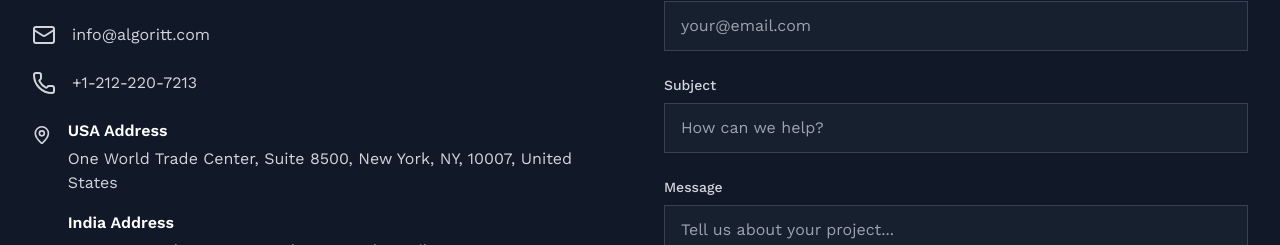
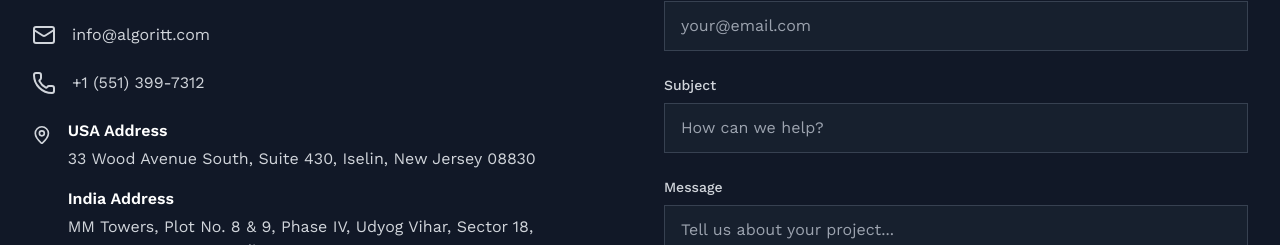
Before and after one commit to algoritt/algoritt-website, a Next.js app: page /contact in a window 1280 px wide. Shown: the part 705-950 px from the top of the page. Built offline with nearby package versions, Linux system fonts and the light colour scheme; no server answers.

Commit message:
Updated contact details on the website

```diff
--- a/app/contact/page.tsx
+++ b/app/contact/page.tsx
@@ -106,7 +106,7 @@
                 >
                   <Phone className="w-6 h-6" />
                   <div className="flex flex-col">
-                    <a href="tel:+12122207213">+1-212-220-7213</a>
+                    <a href="tel:+15513997312">+1 (551) 399‑7312</a>
                   </div>
                 </motion.div>
 
@@ -118,7 +118,7 @@
                   <div className="space-y-4">
                     <div>
                       <h3 className="font-semibold text-white mb-1">USA Address</h3>
-                      <p>One World Trade Center, Suite 8500, New York, NY, 10007, United States</p>
+                      <p>33 Wood Avenue South, Suite 430, Iselin, New Jersey 08830</p>
                     </div>
                     <div>
                       <h3 className="font-semibold text-white mb-1">India Address</h3>
--- a/app/cookies/page.tsx
+++ b/app/cookies/page.tsx
@@ -65,7 +65,7 @@
               <h3>Definitions</h3>
               <p>For the purposes of this Cookies Policy:</p>
               <ul>
-                <li><strong>Company</strong> (referred to as either &ldquo;the Company&rdquo;, &ldquo;We&rdquo;, &ldquo;Us&rdquo; or &ldquo;Our&rdquo; in this Cookies Policy) refers to Finresourcing LLC (DBA Algoritt Consulting), One World Trade Center, Suite 8500, New York, NY, 10007, United States.</li>
+                <li><strong>Company</strong> (referred to as either &ldquo;the Company&rdquo;, &ldquo;We&rdquo;, &ldquo;Us&rdquo; or &ldquo;Our&rdquo; in this Cookies Policy) refers to Finresourcing LLC (DBA Algoritt Consulting), 33 Wood Avenue South, Suite 430, Iselin, New Jersey 08830.</li>
                 <li><strong>Cookies</strong> means small files that are placed on Your computer, mobile device or any other device by a website, containing details of your browsing history on that website among its many uses.</li>
                 <li><strong>Website</strong> refers to Algoritt, accessible from https://algoritt.com/</li>
                 <li><strong>You</strong> means the individual accessing or using the Website, or a company, or any legal entity on behalf of which such individual is accessing or using the Website, as applicable.</li>
--- a/app/privacy/page.tsx
+++ b/app/privacy/page.tsx
@@ -63,7 +63,7 @@
               <p>For the purposes of this Privacy Policy:</p>
               <ul>
                 <li><strong>Account</strong> means a unique account created for You to access our Service or parts of our Service.</li>
-                <li><strong>Company</strong> (referred to as either &ldquo;the Company&rdquo;, &ldquo;We&rdquo;, &ldquo;Us&rdquo; or &ldquo;Our&rdquo; in this Agreement) refers to Finresourcing LLC (DBA Algoritt Consulting), One World Trade Center, Suite 8500, New York, NY, 10007, United States.</li>
+                <li><strong>Company</strong> (referred to as either &ldquo;the Company&rdquo;, &ldquo;We&rdquo;, &ldquo;Us&rdquo; or &ldquo;Our&rdquo; in this Agreement) refers to Finresourcing LLC (DBA Algoritt Consulting), 33 Wood Avenue South, Suite 430, Iselin, New Jersey 08830.</li>
                 <li><strong>Cookies</strong> are small files that are placed on Your computer, mobile device or any other device by a website, containing the details of your browsing history on that website among its many uses.</li>
                 <li><strong>Country</strong> refers to: New York, United States</li>
                 <li><strong>Device</strong> means any device that can access the Service such as a computer, a cellphone or a digital tablet.</li>
--- a/app/terms/page.tsx
+++ b/app/terms/page.tsx
@@ -56,7 +56,7 @@
               <ul>
                 <li><strong>Affiliate</strong> means an entity that controls, is controlled by or is under common control with a party, where &ldquo;control&rdquo; means ownership of 50% or more of the shares, equity interest or other securities entitled to vote for election of directors or other managing authority.</li>
                 <li><strong>Country</strong> refers to: New York, United States</li>
-                <li><strong>Company</strong> (referred to as either &ldquo;the Company&rdquo;, &ldquo;We&rdquo;, &ldquo;Us&rdquo; or &ldquo;Our&rdquo; in this Agreement) refers to Finresourcing LLC (DBA Algoritt Consulting), One World Trade Center, Suite 8500, New York, NY, 10007, United States.</li>
+                <li><strong>Company</strong> (referred to as either &ldquo;the Company&rdquo;, &ldquo;We&rdquo;, &ldquo;Us&rdquo; or &ldquo;Our&rdquo; in this Agreement) refers to Finresourcing LLC (DBA Algoritt Consulting), 33 Wood Avenue South, Suite 430, Iselin, New Jersey 08830.</li>
                 <li><strong>Device</strong> means any device that can access the Service such as a computer, a cellphone or a digital tablet.</li>
                 <li><strong>Service</strong> refers to the Website.</li>
                 <li><strong>Terms and Conditions</strong> (also referred as &ldquo;Terms&rdquo;) mean these Terms and Conditions that form the entire agreement between You and the Company regarding the use of the Service.</li>
--- a/src/components/ui/careers/ApplicationForm.tsx
+++ b/src/components/ui/careers/ApplicationForm.tsx
@@ -197,7 +197,7 @@
           value={formData.phone}
           onChange={(e) => setFormData(prev => ({ ...prev, phone: e.target.value }))}
           className="w-full px-4 py-3 bg-gray-700/50 border border-gray-600 rounded-lg text-white placeholder-gray-400 focus:outline-none focus:border-purple-500 focus:ring-1 focus:ring-purple-500 transition-all duration-200"
-          placeholder="+1 (555) 000-0000"
+                              placeholder="+1 (551) 399‑7312"
         />
       </motion.div>
 
```
Also changed, not shown: 1 other file (tests, documents, lock files or other folders).
